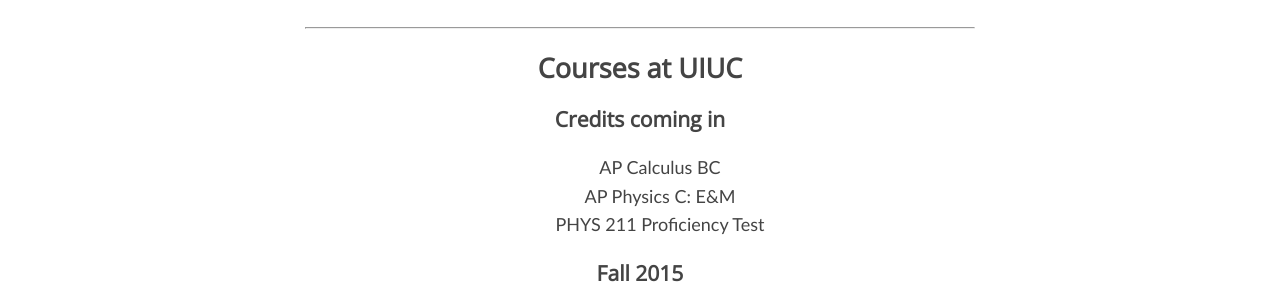
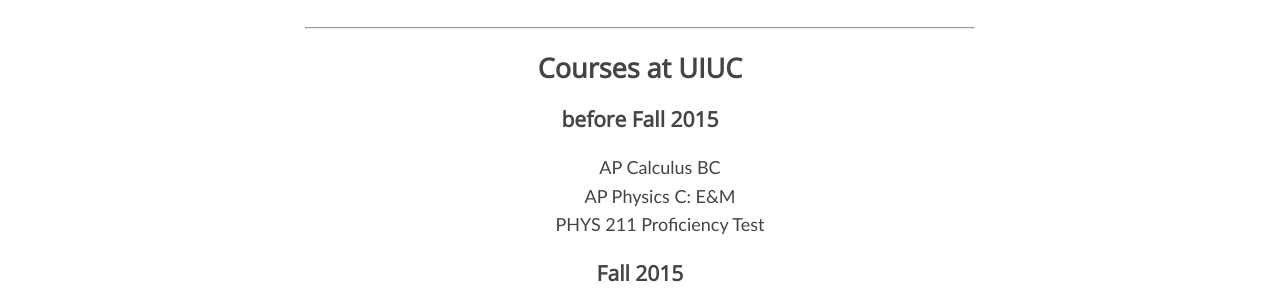
Before and after one commit to akashdeepdeb/akash.github.io, a Jekyll site: the page built from course_material/index.html, in a window 1280 px wide and 900 px high, scrolled down 474 px. Shown: the part 156-456 px from the top of the window. Built offline with Jekyll 4.4.1, drawn with Linux system fonts in a browser that asks for light colours; some of the changed lines change nothing that is shown.

Commit message:
Update index.html

```diff
--- a/course_material/index.html
+++ b/course_material/index.html
@@ -49,7 +49,7 @@
   Courses at UIUC
 </h2>
 <h3>
-  Credits coming in
+  before Fall 2015
 </h3>
 <ul>
  <li>
@@ -57,14 +57,25 @@
   <div id = "calcBC" style = "text-align: left; display:none;">
    <br>
    <hr width = "30%">
-   <p>Hey there, how's it going?</p>
-   <p>Course Reviews: When I was in high-school, I didn't actually take this course since I was in a different curriculum. However, I self-studied the course from Coursera and the Barron's books. If you're reading this and are in high-school, I highly recommend taking it as getting a '5' is not very hard and
-   it allows you to get placed out of the strict Calc I & II requirements and jump directly to Calc III (Calc I, II can easily be self-studied, so you don't have to spend 1 or 2 semesters with them.)</p>    <p> Check out these videos I made: </p>
+   <p><b>Course Review</b><br> When I was in high-school, I didn't actually take this course since I was in a different curriculum. However, I self-studied the course from Coursera and the Barron's books. If you're reading this and are in high-school, I highly recommend taking it, as getting a '5' is not very hard and
+   it allows you to get placed out of the strict Calc I & II requirements and jump directly to Calc III (Calc I, II can easily be self-studied, so you don't have to spend 1 or 2 semester(s) with them.)</p>
+   <p><b>References</b> <br>
+   Coursera: Calculus I and II by Ohio State University
+   </p>
    <hr width = "30%">
    <br>
   </div>
  </li>
-  <li><a href = "/PHYS212">AP Physics C: E&M</a></li>
+  <li><a href = "javascript:showhide('physEM')">AP Physics C: E&M</a>
+  <div id = "physEM" style = "text-align: left; display: none;">
+   <br>
+   <hr width = "30%">
+
+   <hr width = "30%">
+   <br>
+  </div>
+
+  </li>
  <li><a href = "/PHYS211">PHYS 211 Proficiency Test</a></li>
 </ul>
 <h3>
```
